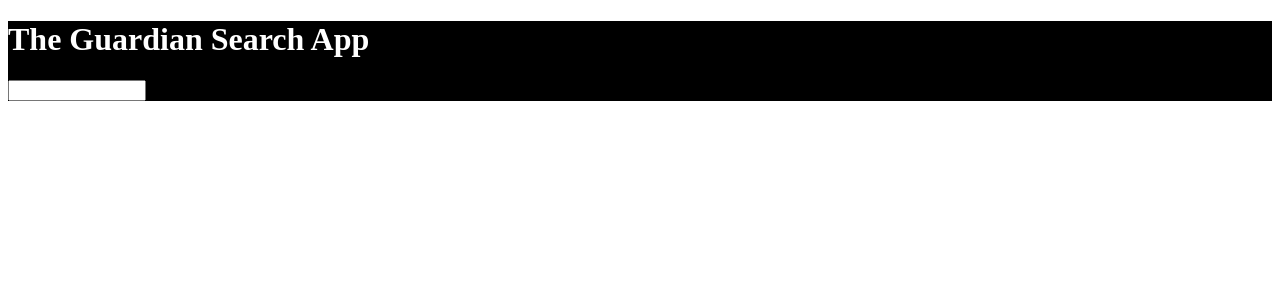
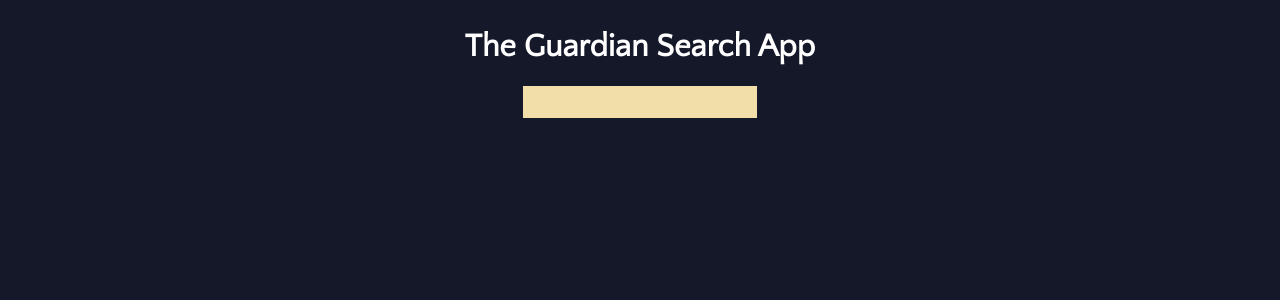
Before and after one commit to pinglinh/react_search, a React app: page / in a window 1280 px wide. Shown: the top 300 px of the page. Built offline with nearby package versions, Linux system fonts and the light colour scheme.

Commit message:
Added css

```diff
--- a/src/App.css
+++ b/src/App.css
@@ -1,4 +1,12 @@
-.hello {
-  background-color: #000;
+body {
+  background-color: #141829;
+  font-family: "Quattrocento Sans", sans-serif;
+  min-height: 100vh;
+}
+
+.wrapper {
   color: #fff;
+  display: flex;
+  justify-content: center;
+  align-items: center;
 }
--- a/src/App.js
+++ b/src/App.js
@@ -8,7 +8,7 @@
 
 const App = () => {
   return (
-    <div className={style.hello}>
+    <div className={style.wrapper}>
       <Search />
     </div>
   );
--- a/src/Search/Search.css
+++ b/src/Search/Search.css
@@ -1,12 +1,19 @@
+.searchBox {
+  text-align: center;
+}
+
 input[type="text"] {
-  width: 130px;
-  -webkit-transition: width 0.4s ease-in-out;
-  transition: width 0.4s ease-in-out;
+  width: 230px;
+  height: 30px;
+  background-color: #f2dea8;
+  border: none;
 }
 
 /* When the input field gets focus, change its width to 100% */
 input[type="text"]:focus {
-  width: 100%;
+  outline: none;
+  background-color: #f9f2d7;
+  /* width: 100%; */
 }
 
 .primaryButton {
--- a/src/Search/Search.js
+++ b/src/Search/Search.js
@@ -26,7 +26,7 @@
 
   render() {
     return (
-      <div>
+      <div className={style.searchBox}>
         <h1>The Guardian Search App</h1>
         <form onSubmit={this.handleSubmit}>
           <input
--- a/src/index.html
+++ b/src/index.html
@@ -4,6 +4,8 @@
   <meta charset="UTF-8">
   <meta name="viewport" content="width=device-width, initial-scale=1.0">
   <meta http-equiv="X-UA-Compatible" content="ie=edge">
+  <link href="https://fonts.googleapis.com/css?family=Quattrocento+Sans" rel="stylesheet">
+
   <title>Webpack 4</title>
 </head>
 <body>
```
